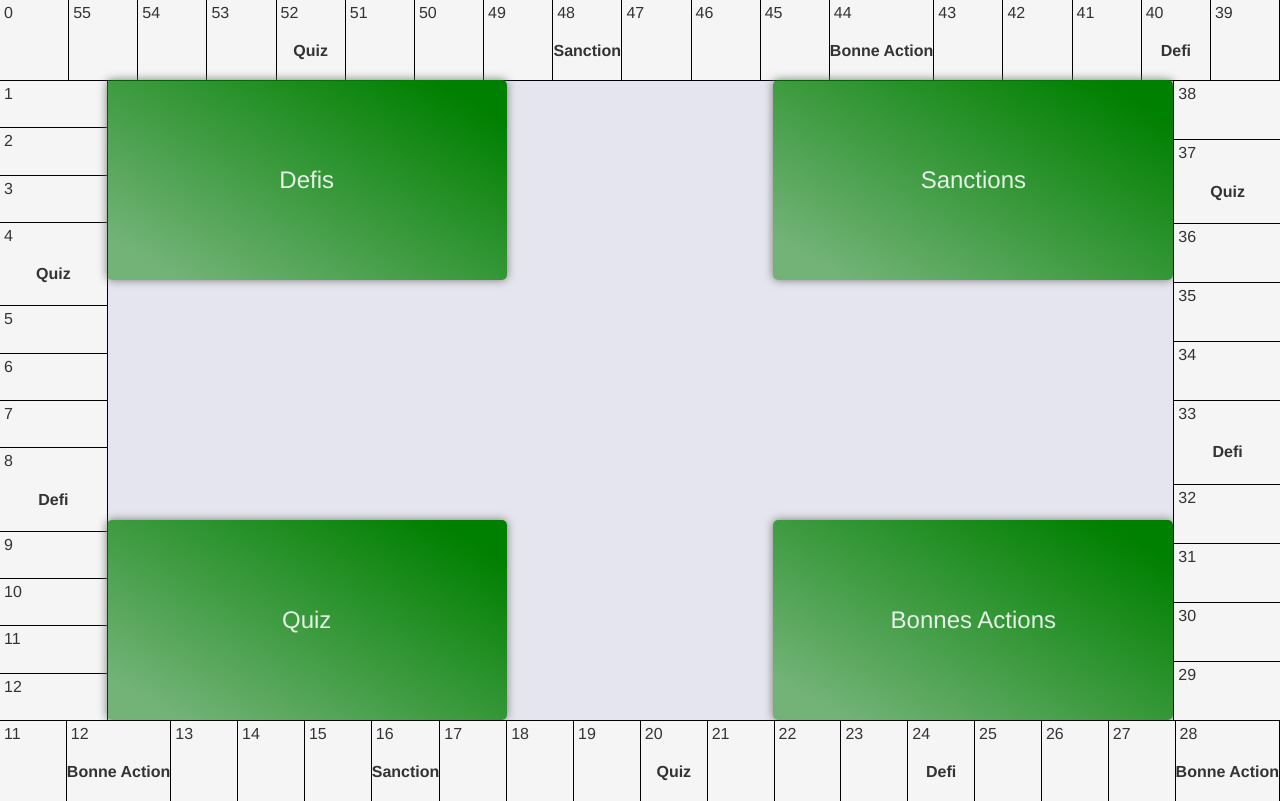
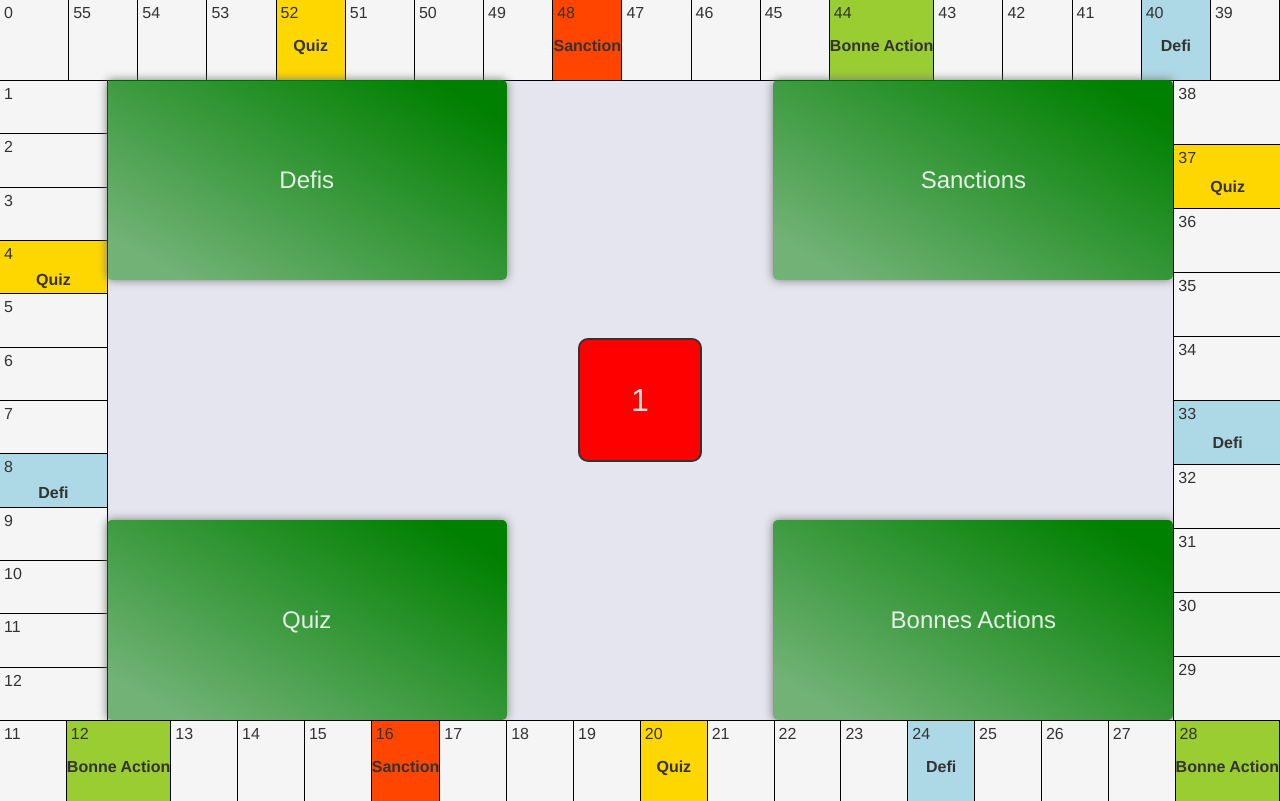
Before and after one commit to TLRKiliann/mono-game, a React (Vite) app in the folder vite-project/: page / in a window 1280 px wide. Built offline with nearby package versions, Linux system fonts and the light colour scheme.

Commit message:
some changes

```diff
--- a/vite-project/src/App.css
+++ b/vite-project/src/App.css
@@ -19,7 +19,6 @@
   justify-content: space-between;
 
   height: 80vh;
-
   /* border: 1px solid #333; */
 }
 
@@ -72,10 +71,8 @@
   display: flex;
   align-items: center;
   justify-content: center;
-
-  height: 20%;
-  text-wrap: nowrap;
-  text-align: justify;
+  height: 50%;
+  margin: auto;
 
   /* border: 1px solid #333; */
 }
@@ -106,13 +103,15 @@
   align-items: center;
   justify-content: center;
 
-  height: 20%;
+  height: 50%;
+  margin: auto;
   text-wrap: nowrap;
   text-align: justify;
 
   /* border: 1px solid #333; */
 }
 
+/*Cards*/
 .container-cards {
   display: flex;
 
@@ -154,3 +153,27 @@
   border-radius: 5px;
   box-shadow: 0 0 10px #777;
 }
+
+/*Dice*/
+.div-dice {
+  display: flex;
+  align-items: center;
+  justify-content: center;
+  /* border: 1px solid #333; */
+}
+
+.sanction-color {
+  background: orangered;
+}
+
+.action-color {
+  background: yellowgreen;
+}
+
+.quiz-color {
+  background: gold;
+}
+
+.defi-color {
+  background: lightblue;
+}
--- a/vite-project/src/App.tsx
+++ b/vite-project/src/App.tsx
@@ -1,6 +1,11 @@
-import './App.css'
+import { useState } from "react";
+import Dices from "./components/Dices";
+import './App.css';
 
 function App(): JSX.Element {
+
+  const [value, setValue] = useState<number>(1);
+
   return (
     <div className='frame'>
 
@@ -17,7 +22,7 @@ function App(): JSX.Element {
         <div className='squares square-top'>
           <p>53</p>
         </div>
-        <div className='squares square-top'>
+        <div className='squares square-top quiz-color'>
           <p>52</p>
           <h4>Quiz</h4>
         </div>
@@ -30,7 +35,7 @@ function App(): JSX.Element {
         <div className='squares square-top'>
           <p>49</p>
         </div>
-        <div className='squares square-top'>
+        <div className='squares square-top sanction-color'>
           <p>48</p>
           <h4>Sanction</h4>
         </div>
@@ -43,7 +48,7 @@ function App(): JSX.Element {
         <div className='squares square-top'>
           <p>45</p>
         </div>
-        <div className='squares square-top'>
+        <div className='squares square-top action-color'>
           <p>44</p>
           <h4>Bonne Action</h4>
         </div>
@@ -56,7 +61,7 @@ function App(): JSX.Element {
         <div className='squares square-top'>
           <p>41</p>
         </div>
-        <div className='squares square-top'>
+        <div className='squares square-top defi-color'>
           <p>40</p>
           <h4>Defi</h4>
         </div>
@@ -66,7 +71,6 @@ function App(): JSX.Element {
       </div>
 
       <div className="middle-frames">
-
         <div className='left-frame'>
           <div className='squares-side squares-lside'>
             <p>1</p>
@@ -77,7 +81,7 @@ function App(): JSX.Element {
           <div className='squares-side squares-lside'>
             <p>3</p>
           </div>
-          <div className='squares-side squares-lside'>
+          <div className='squares-side squares-lside quiz-color'>
             <p>4</p>
             <h4>Quiz</h4>
           </div>
@@ -90,7 +94,7 @@ function App(): JSX.Element {
           <div className='squares-side squares-lside'>
             <p>7</p>
           </div>
-          <div className='squares-side squares-lside'>
+          <div className='squares-side squares-lside defi-color'>
             <p>8</p>
             <h4>Defi</h4>
           </div>
@@ -113,6 +117,11 @@ function App(): JSX.Element {
             <div className="card">Defis</div>
             <div className="card">Quiz</div>
           </div>
+
+          <div className="div-dice">
+            <Dices value={value} setValue={setValue} />
+          </div>
+
           <div className='cards-box cards-box-right'>
             <div className="card">Sanctions</div>
             <div className="card">Bonnes Actions</div>
@@ -123,7 +132,7 @@ function App(): JSX.Element {
           <div className='squares-side squares-rside'>
             <p>38</p>
           </div>
-          <div className='squares-side squares-rside'>
+          <div className='squares-side squares-rside quiz-color'>
             <p>37</p>
             <h4>Quiz</h4>
           </div>
@@ -136,7 +145,7 @@ function App(): JSX.Element {
           <div className='squares-side squares-rside'>
             <p>34</p>
           </div>
-          <div className='squares-side squares-rside'>
+          <div className='squares-side squares-rside defi-color'>
             <p>33</p>
             <h4>Defi</h4>
           </div>
@@ -153,14 +162,13 @@ function App(): JSX.Element {
             <p>29</p>
           </div>
         </div>
-
       </div>
 
       <div className='bottom-frame'>
         <div className="squares square-bottom">
           <p>11</p>
         </div>
-        <div className="squares square-bottom">
+        <div className="squares square-bottom action-color">
           <p>12</p>
           <h4>Bonne Action</h4>
         </div>
@@ -173,7 +181,7 @@ function App(): JSX.Element {
         <div className="squares square-bottom">
           <p>15</p>
         </div>
-        <div className="squares square-bottom">
+        <div className="squares square-bottom sanction-color">
           <p>16</p>
           <h4>Sanction</h4>
         </div>
@@ -186,7 +194,7 @@ function App(): JSX.Element {
         <div className="squares square-bottom">
           <p>19</p>
         </div>
-        <div className="squares square-bottom">
+        <div className="squares square-bottom quiz-color">
           <p>20</p>
           <h4>Quiz</h4>
         </div>
@@ -199,7 +207,7 @@ function App(): JSX.Element {
         <div className="squares square-bottom">
           <p>23</p>
         </div>
-        <div className="squares square-bottom">
+        <div className="squares square-bottom defi-color">
           <p>24</p>
           <h4>Defi</h4>
         </div>
@@ -212,7 +220,7 @@ function App(): JSX.Element {
         <div className="squares square-bottom">
           <p>27</p>
         </div>
-        <div className="squares square-bottom">
+        <div className="squares square-bottom action-color">
           <p>28</p>
           <h4>Bonne Action</h4>
         </div>
@@ -220,6 +228,6 @@ function App(): JSX.Element {
 
     </div>
   )
-}
+};
 
-export default App
+export default App;
```
